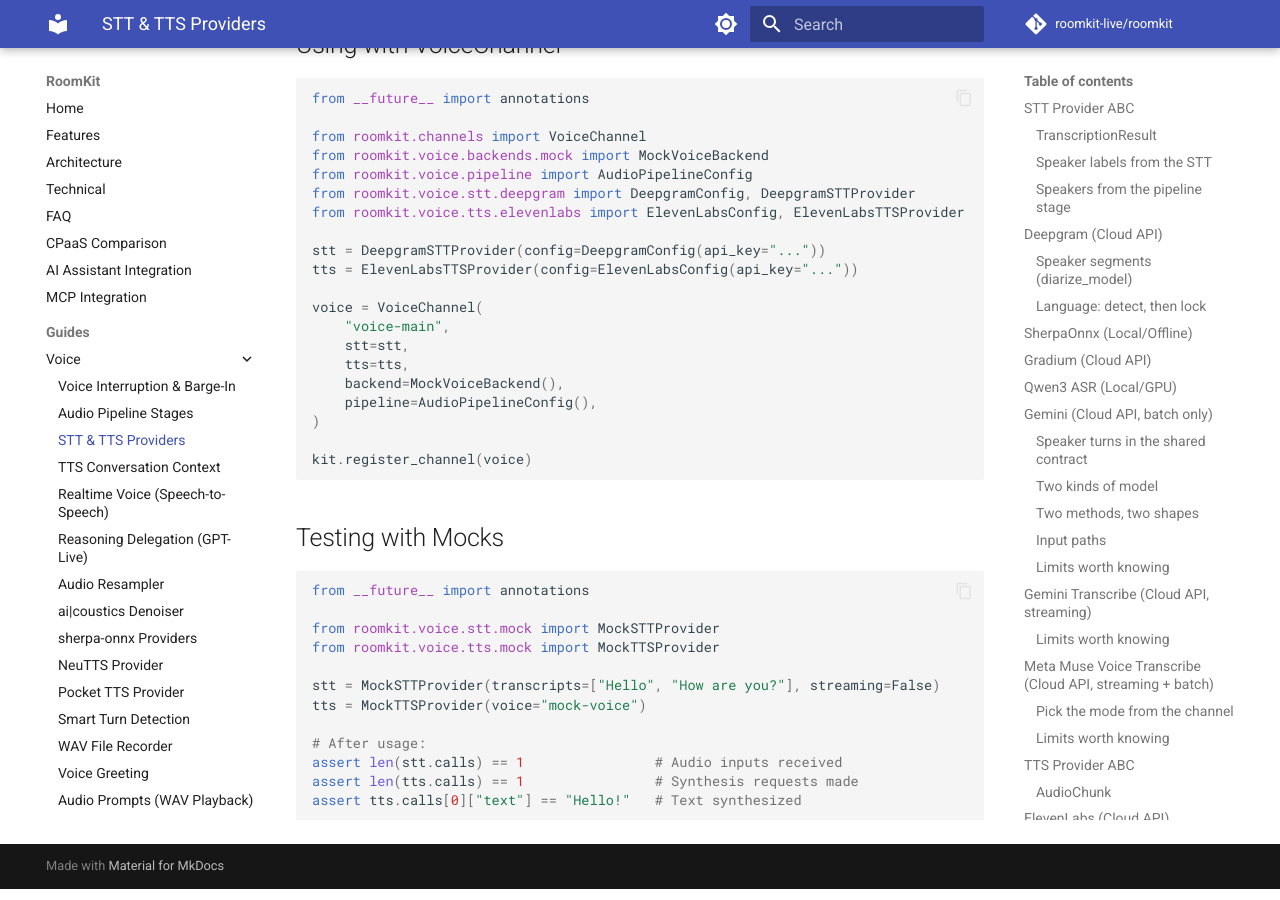
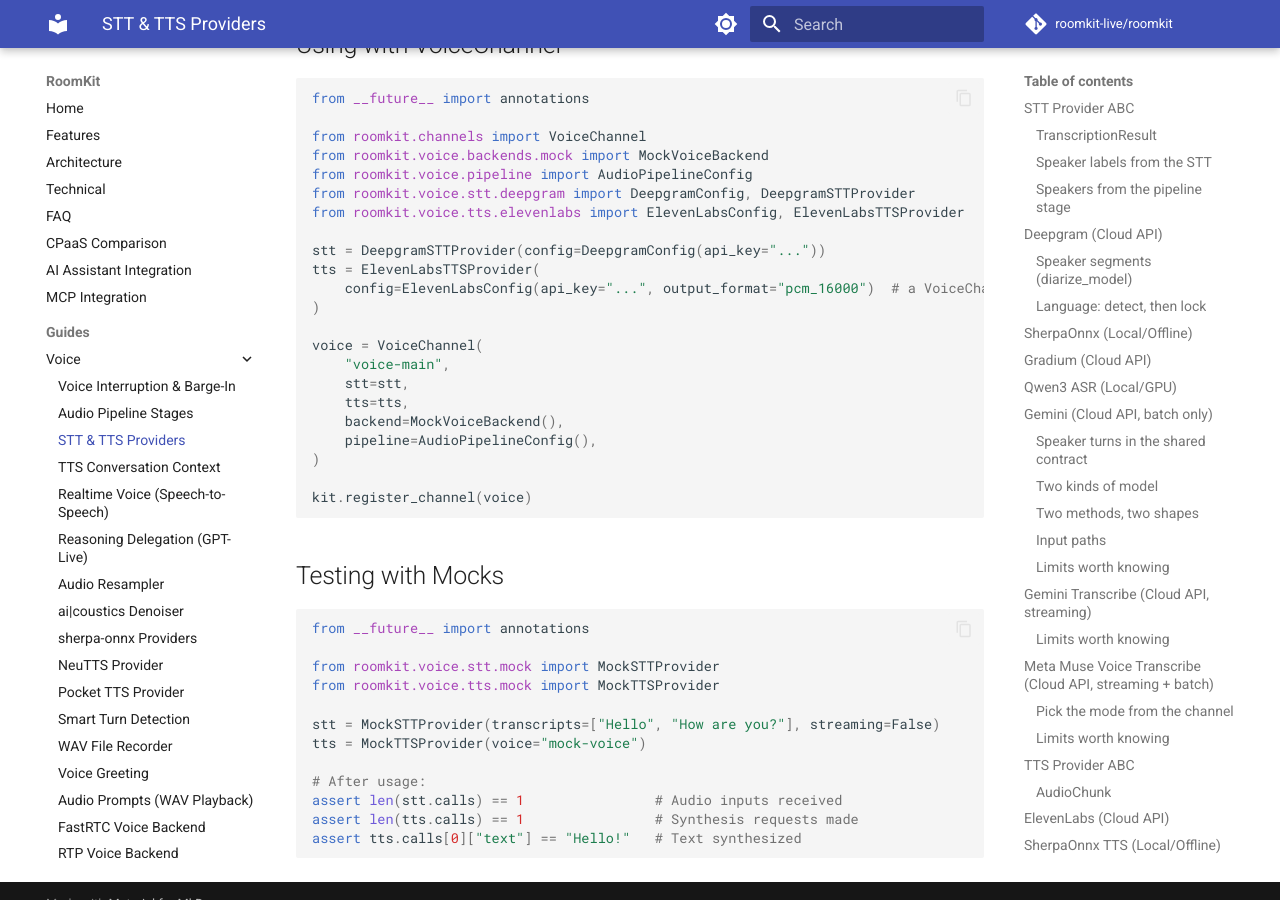
Before and after one commit to roomkit-live/roomkit-docs, an MkDocs documentation site: the page built from docs/guides/stt-tts-providers.md, in a window 1280 px wide and 900 px high, scrolled down 40729 px. Built offline with MkDocs 1.6.1 and Material for MkDocs 9.7.7, drawn with Linux system fonts in a browser that asks for light colours; comment, search, counter and statistics services are not loaded.

Commit message:
docs(voice): per review, the VoiceChannel snippets give ElevenLabs a PCM output_format, as a VoiceChannel refuses its default MP3 (RMK-415)

```diff
--- a/docs/guides/stt-tts-providers.md
+++ b/docs/guides/stt-tts-providers.md
@@ -1722,7 +1722,9 @@ from roomkit.voice.stt.deepgram import DeepgramConfig, DeepgramSTTProvider
 from roomkit.voice.tts.elevenlabs import ElevenLabsConfig, ElevenLabsTTSProvider
 
 stt = DeepgramSTTProvider(config=DeepgramConfig(api_key="..."))
-tts = ElevenLabsTTSProvider(config=ElevenLabsConfig(api_key="..."))
+tts = ElevenLabsTTSProvider(
+    config=ElevenLabsConfig(api_key="...", output_format="pcm_16000")  # a VoiceChannel plays PCM
+)
 
 voice = VoiceChannel(
     "voice-main",
```
Also changed, not shown: docs/features.md (+1 -1 lines), docs/guides/fastrtc-backend.md (+3 -1 lines).
